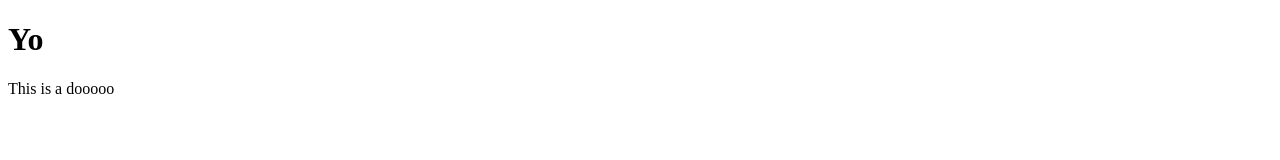
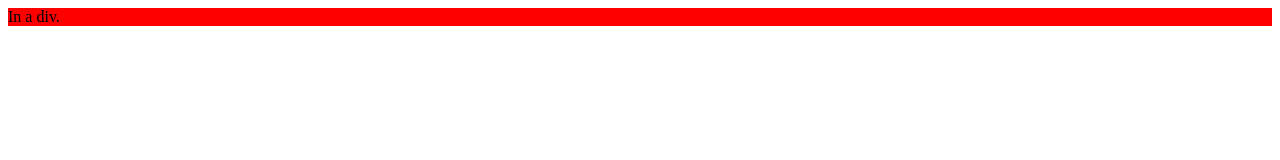
Before and after one commit to threads-light/threads-light.github.io, a plain HTML site: page index.html in a window 1280 px wide. Drawn offline with Linux system fonts and the light colour scheme.

Commit message:
Added html pages.

```diff
--- a/index.html
+++ b/index.html
@@ -1,10 +1,13 @@
 <!DOCTYPE html>
 <html>
     <head>
+        <meta charset="utf-8" />
         <title>Bloop</title>
+        <link rel="stylesheet" href="styles.css">
     </head>
     <body>
-        <h1>Yo</h1>
-        <p>This is a dooooo</p>
+        <div class="placeholder">
+            In a div.
+        </div>
     </body>
 </html>
--- /dev/null
+++ b/styles.css
@@ -0,0 +1,3 @@
+.placeholder {
+    background-color: red;
+}
```
Also changed, not shown: about.html (added, +10 -0 lines), contact.html (added), music.html (added), photos.html (added), videos.html (added).
